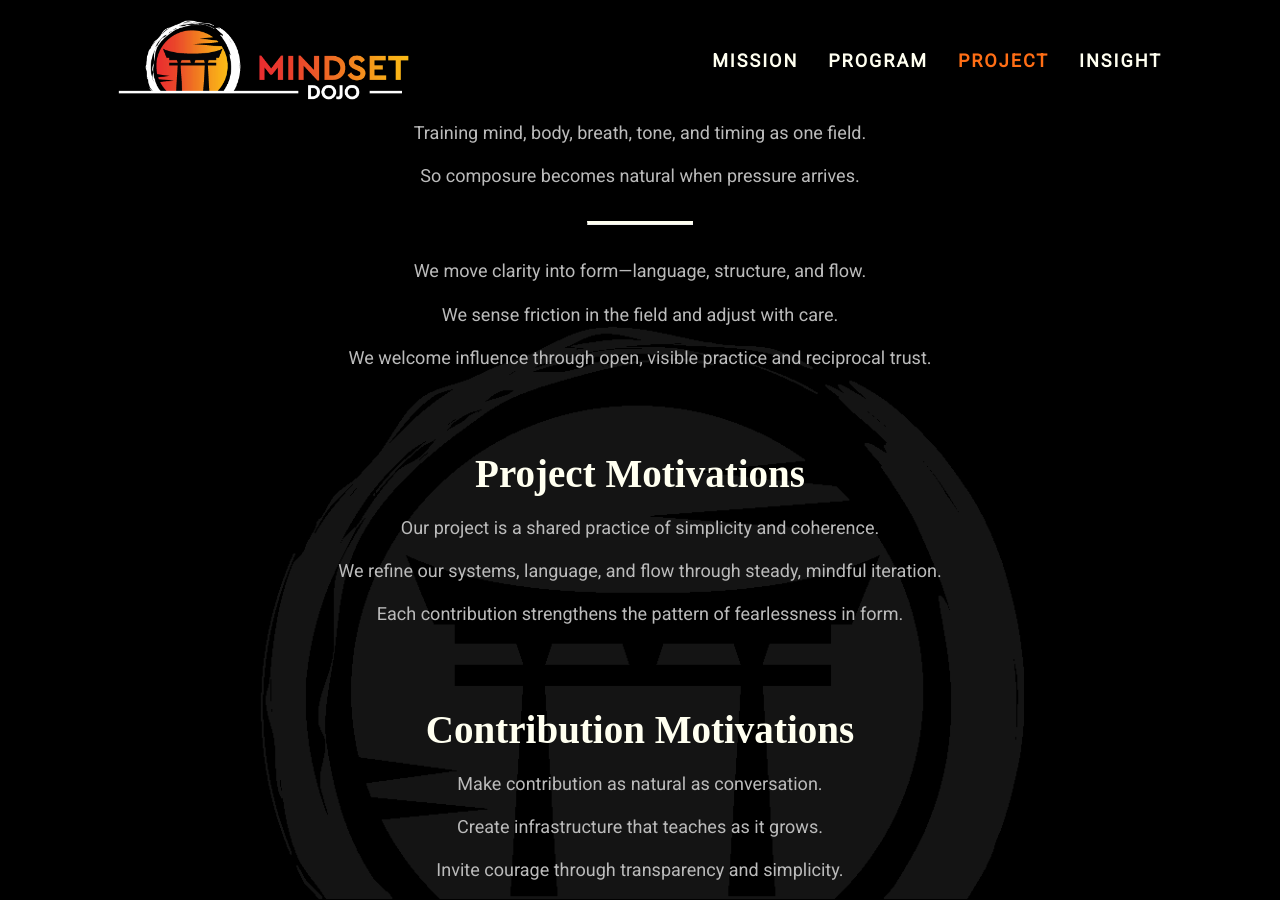
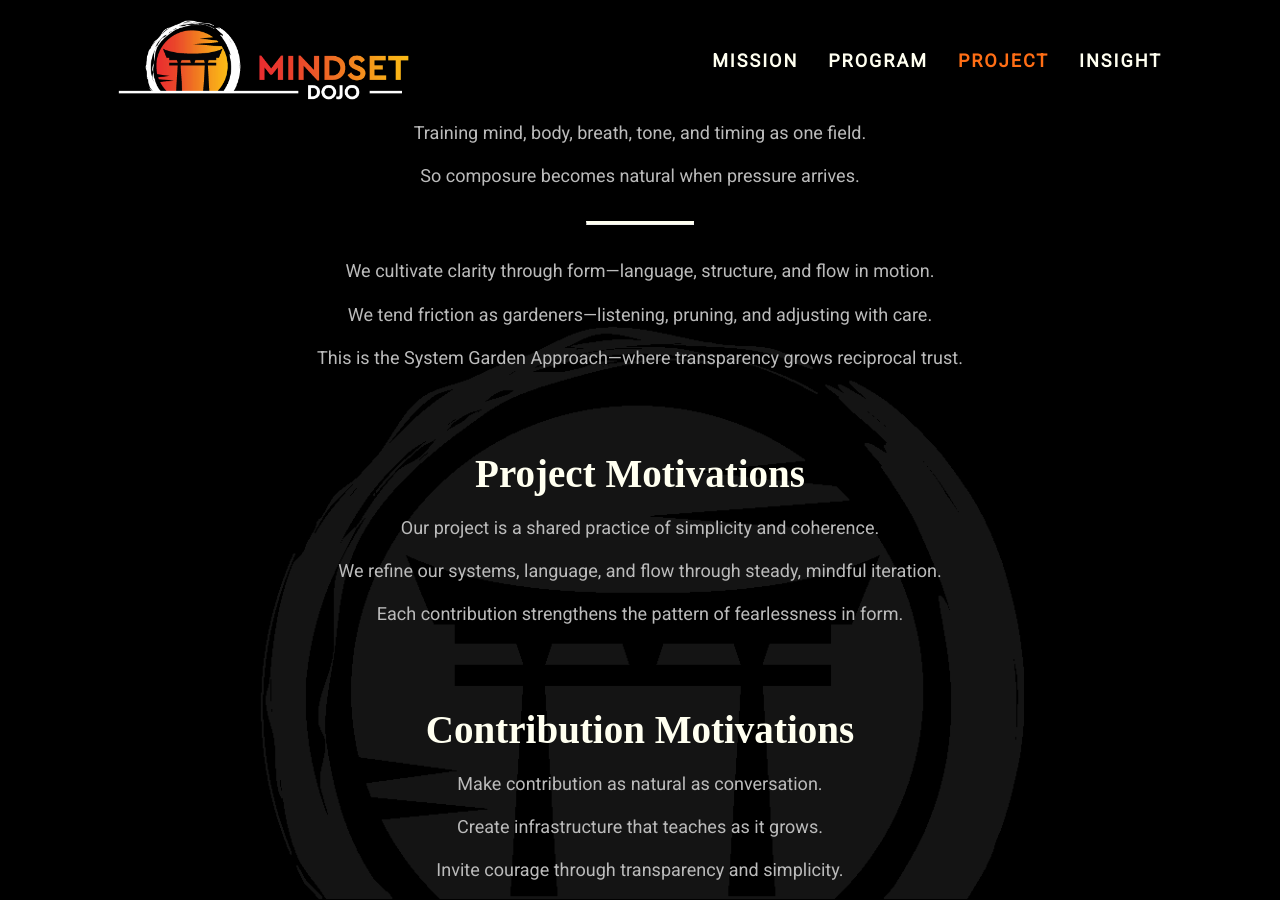
Before and after one commit to mindset-dojo/mindset-dojo.github.io, a Jekyll site: the page built from project.md, in a window 1280 px wide and 900 px high, scrolled down 346 px. Built offline with Jekyll 4.4.1, drawn with Linux system fonts in a browser that asks for light colours; some web fonts are replaced.

Commit message:
feat: System Garden Approach

```diff
--- a/_data/project.yaml
+++ b/_data/project.yaml
@@ -5,9 +5,9 @@ sections:
     data:
       mission_rally_suffix_label: ": Living Structure"
       mission_statement_bridge:
-        - "We move clarity into form—language, structure, and flow."
-        - "We sense friction in the field and adjust with care."
-        - "We welcome influence through open, visible practice and reciprocal trust."
+        - "We cultivate clarity through form—language, structure, and flow in motion."
+        - "We tend friction as gardeners—listening, pruning, and adjusting with care."
+        - "This is the System Garden Approach—where transparency grows reciprocal trust."
   - type: text
     data:
       label: "Project Motivations"
```
